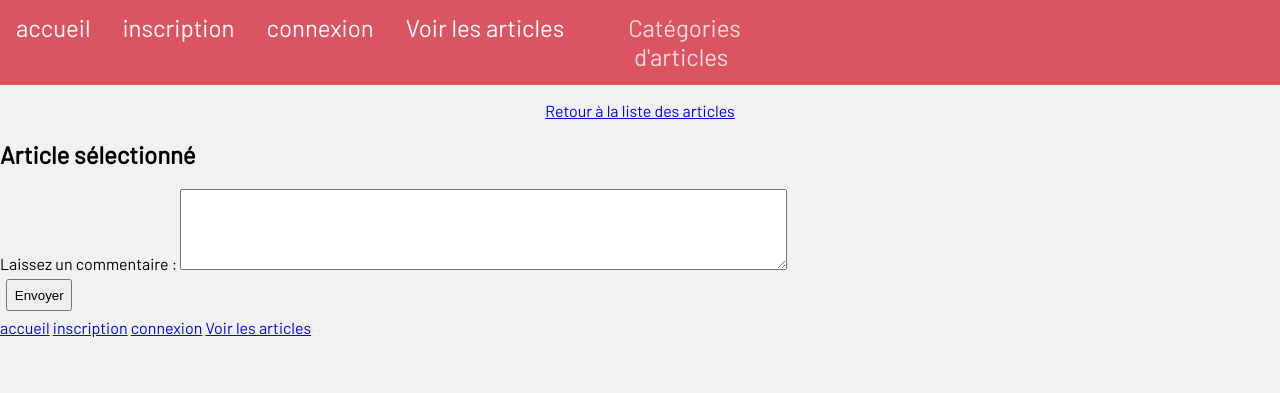
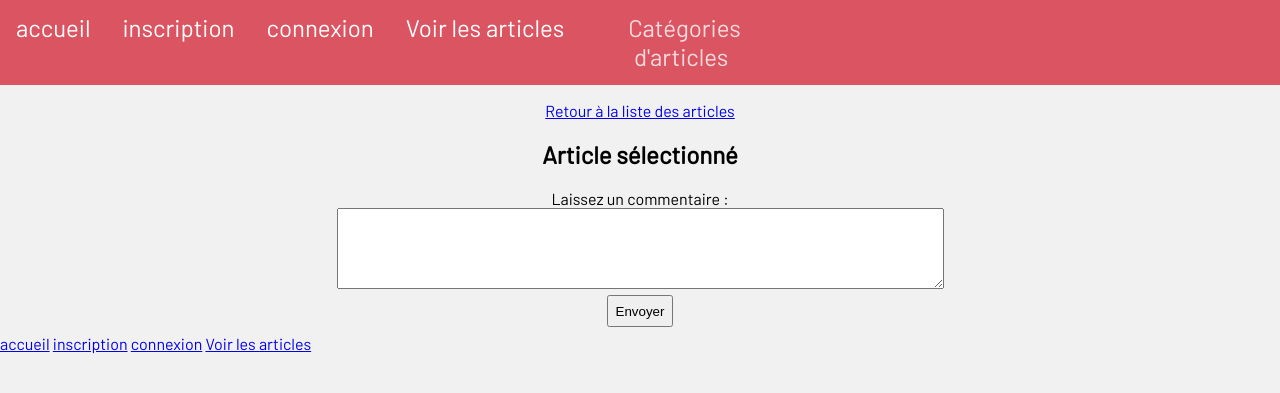
Before and after one commit to cecile-wojnowski/blog, a PHP site: page /article.php?id=1 in a window 1280 px wide. Shown: the part 275-668 px from the top of the page. Run offline with PHP 8.4, Linux system fonts and the light colour scheme; data that the repository does not hold is empty.

Commit message:
Ebauches CSS page Article

```diff
--- a/form.css
+++ b/form.css
@@ -1,4 +1,4 @@
-input[type=text], input[type=password], input[type=email] {
+input[type=text], input[type=password], input[type=email]{
   width: 90%;
   padding: 2%;
   margin: 5px 0 22px 0;
@@ -10,6 +10,12 @@ input[type=text], input[type=password], input[type=email] {
 input[type=text]:focus, input[type=password]:focus, input[type=email]:focus {
   background-color: #ddd;
   outline: none;
+}
+
+textarea{
+  display: block;
+  margin-left:auto;
+  margin-right:auto;
 }
 
 /* Set a style for all buttons */
--- a/style.css
+++ b/style.css
@@ -436,14 +436,6 @@ padding: 1%;
   opacity: 0.7;
 }
 
-
-/******************/
-/*** article.php**/
-/****************/
-
-
-
-
 /******************/
 /** articles.php**/
 /****************/
@@ -505,4 +497,12 @@ padding: 2%;
   background-color: #ddd;
   color: black;
 }
+
+/******************/
+/*** article.php**/
+/****************/
+.article{
+  text-align: center;
+}
+
 /*************************/
```
